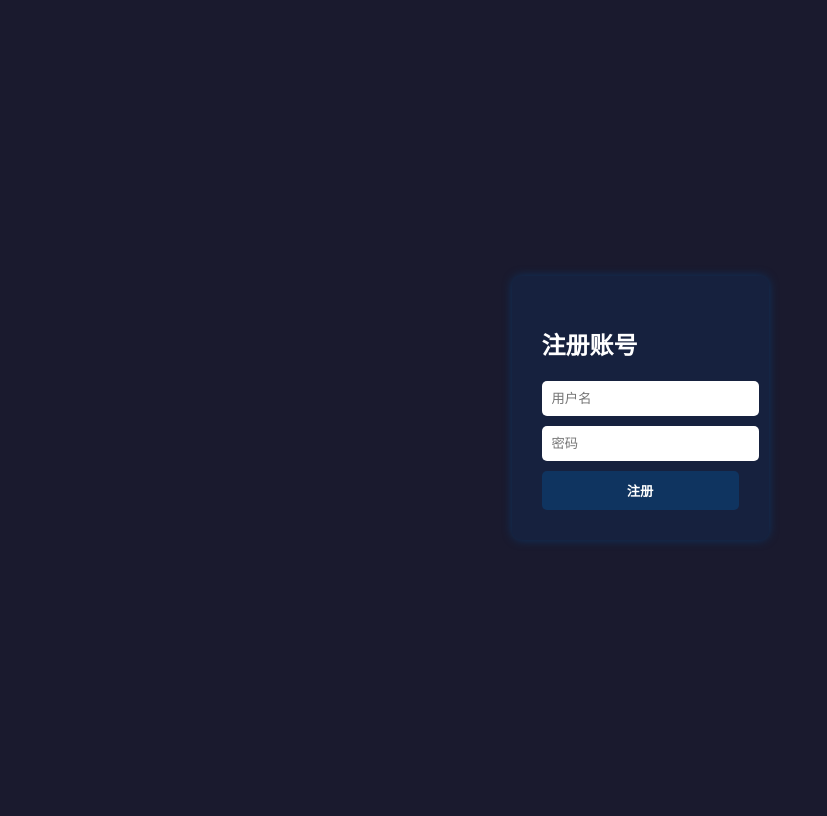
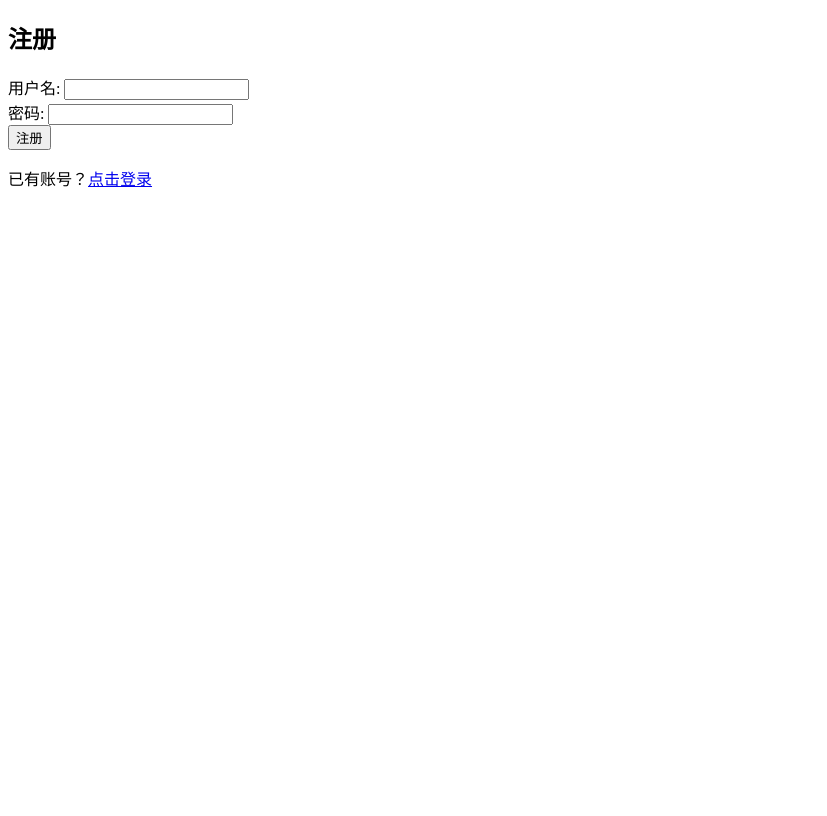
Before and after one commit to TDSUPPLY/Clock-in, a Flask app: template templates/register.html in a window 1280 px wide. Shown: the whole page, without its empty margins (0-827 px from the left). After the commit the page ends 187 px from the top, so only its background shows below. Run offline with Flask 3, Linux system fonts and the light colour scheme; the template is opened without the code that fills it, so the values that code supplies are empty.

Commit message:
Add files via upload

```diff
--- a/templates/register.html
+++ b/templates/register.html
@@ -1,56 +1,17 @@
 
 <!DOCTYPE html>
-<html lang="zh">
+<html lang="en">
 <head>
     <meta charset="UTF-8">
-    <title>注册账号</title>
-    <style>
-        body {
-            background: #1a1a2e;
-            color: white;
-            font-family: Arial, sans-serif;
-            display: flex;
-            height: 100vh;
-            justify-content: center;
-            align-items: center;
-        }
-        .container {
-            background: #16213e;
-            padding: 30px;
-            border-radius: 10px;
-            box-shadow: 0 0 10px #0f3460;
-        }
-        input {
-            display: block;
-            margin: 10px 0;
-            padding: 10px;
-            width: 100%;
-            border-radius: 5px;
-            border: none;
-        }
-        button {
-            padding: 10px;
-            width: 100%;
-            background-color: #0f3460;
-            border: none;
-            color: white;
-            font-weight: bold;
-            border-radius: 5px;
-            cursor: pointer;
-        }
-        button:hover {
-            background-color: #e94560;
-        }
-    </style>
+    <title>Register</title>
 </head>
 <body>
-    <div class="container">
-        <h2>注册账号</h2>
-        <form method="post" action="/register">
-            <input type="text" name="username" placeholder="用户名" required>
-            <input type="password" name="password" placeholder="密码" required>
-            <button type="submit">注册</button>
-        </form>
-    </div>
+    <h2>注册</h2>
+    <form action="/register" method="post">
+        用户名: <input type="text" name="username"><br>
+        密码: <input type="password" name="password"><br>
+        <button type="submit">注册</button>
+    </form>
+    <p>已有账号？<a href="/login">点击登录</a></p>
 </body>
 </html>
```
Also changed, not shown: templates/index.html (+18 -39 lines), templates/login.html (+11 -8 lines).
